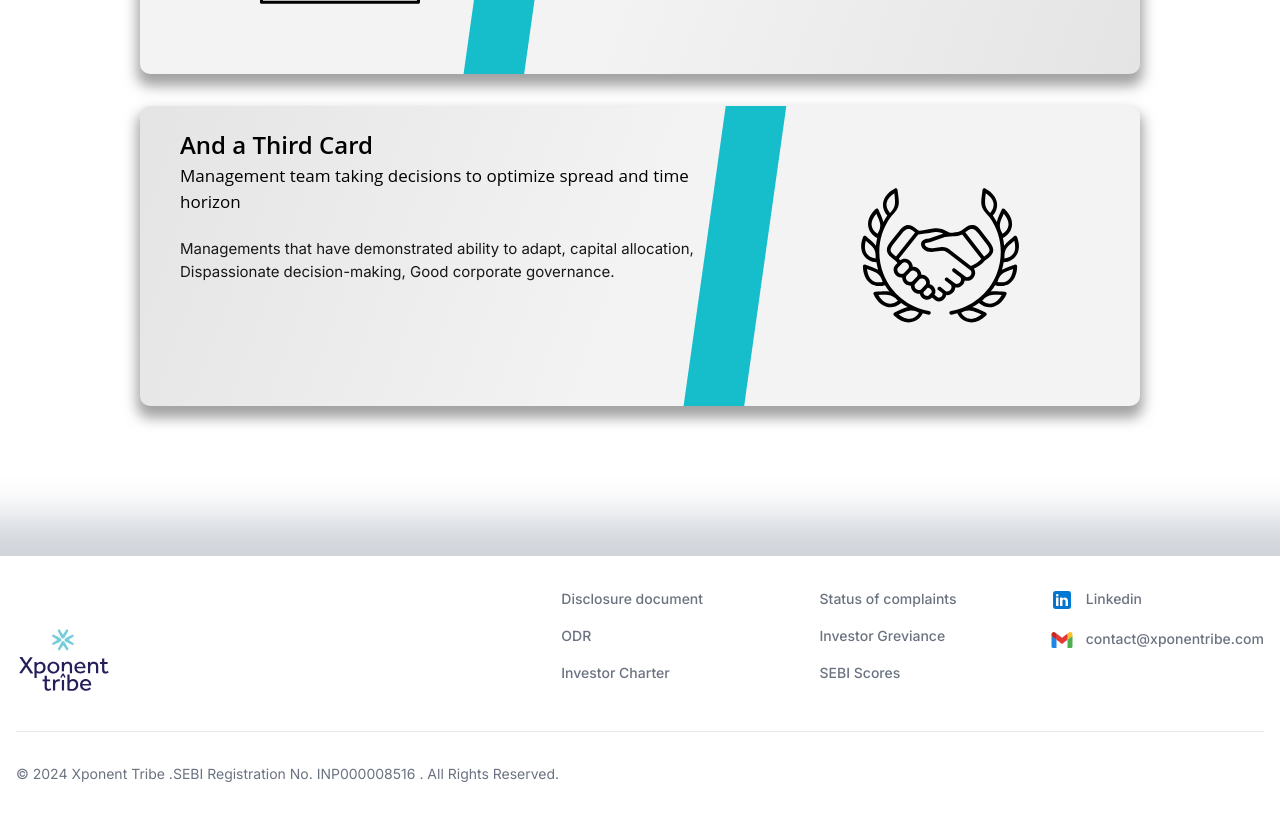
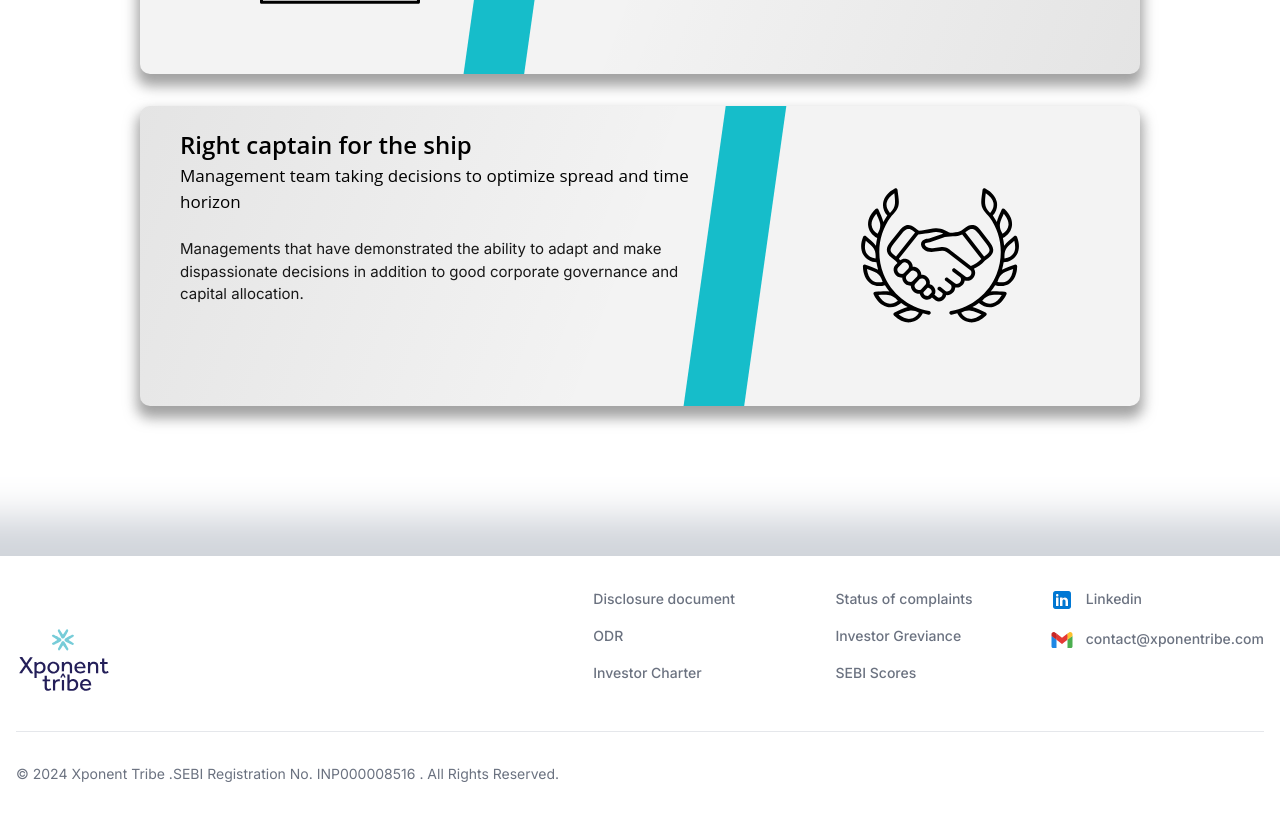
Before and after one commit to xponentribe/Xponentribe, a Next.js app: page /philosophy in a window 1280 px wide. Shown: the part 800-1616 px from the top of the page. Built offline with nearby package versions, Linux system fonts and the light colour scheme.

Commit message:
added URL

```diff
--- a/components/Contact.tsx
+++ b/components/Contact.tsx
@@ -29,7 +29,7 @@ const Contact = () => {
   const handleSubmit = async (event: React.FormEvent) => {
     event.preventDefault();
     try {
-      const response = await axios.post("api/send", {
+      const response = await axios.post(`${process.env.URL}/api/send`, {
         name,
         email,
         message,
--- a/components/EmailPopupForm.tsx
+++ b/components/EmailPopupForm.tsx
@@ -111,7 +111,7 @@ const SubscriptionForm: React.FC = () => {
     setIsSubscribed(true);
     setShowForm(false);
     try {
-      const response = await axios.post("api/send", {
+      const response = await axios.post(`${process.env.URL}/api/send`, {
         email,
       });
       console.log("Response:", response);
@@ -134,7 +134,7 @@ const SubscriptionForm: React.FC = () => {
               onClick={() => setShowForm(true)}
               className="bg-white border-2 border-teal-200 text-teal-400 font-bold p-2 rounded-lg m-4 text-sm"
             >
-              Subscribe Us
+              Subscribe To our letter
             </button>
           ) : (
             <form onSubmit={handleSubmit} className="grid place-items-center">
--- a/components/Footer.tsx
+++ b/components/Footer.tsx
@@ -20,7 +20,7 @@ const Footer = () => {
               />
             </a>
           </div>
-          <div className="grid grid-cols-2 gap-8 sm:gap-6 sm:grid-cols-3">
+          <div className="grid grid-cols-2 gap-2 sm:gap-2 sm:grid-cols-3">
             <div>
               <ul className="text-gray-500 dark:text-gray-400 font-medium ">
                 <li className="mb-4">
--- a/components/Hero.tsx
+++ b/components/Hero.tsx
@@ -26,10 +26,10 @@ const Hero = () => {
               </h1>
 
               <p className="text-center md:tracking-wider text-black mb-4 text-sm md:text-lg lg:text-xl py-6">
-                We believe that the key driver of returns in the compounding
-                equation is the exponent &quot;^n&quot;. Time is the exponent
-                that does the heavy lifting of returns, and therefore focusing
-                on longevity is the secret to wealth creation.
+                The key driver of returns in the compounding equation is the
+                exponent &quot;^n&quot;. Time does the heavy lifting of returns,
+                and therefore focusing on longevity is the secret to
+                wealth creation.
               </p>
             </div>
           </div>
--- a/components/Philosophy.tsx
+++ b/components/Philosophy.tsx
@@ -77,15 +77,15 @@ const Philosophy = () => {
               alt={""}
             />
             <div className="projcard-textbox">
-              <div className="projcard-title">And a Third Card</div>
+              <div className="projcard-title">Right captain for the ship</div>
               <div className="projcard-subtitle">
                 Management team taking decisions to optimize spread and time
                 horizon
               </div>
               <div className="projcard-description py-6">
-                Managements that have demonstrated ability to adapt, capital
-                allocation, Dispassionate decision-making, Good corporate
-                governance.
+                Managements that have demonstrated the ability to adapt and make
+                dispassionate decisions in addition to good corporate governance
+                and capital allocation.
               </div>
             </div>
           </div>
--- a/components/Team.tsx
+++ b/components/Team.tsx
@@ -15,7 +15,7 @@ const Team = () => {
       <div className="pt-24 bg-white">
         <div>
           <h1 className="text-center text-black leading-snug font-bold tracking-wide text-[40px] md:text-5xl lg:text-6xl">
-            Leadership <span className="text-teal-400">Team</span>
+            Founding <span className="text-teal-400">Team</span>
           </h1>
         </div>
         <div className="cards pt-24 pb-24 grid place-items-center sm:grid-cols-1">
--- a/components/ui/Floating-navbar.tsx
+++ b/components/ui/Floating-navbar.tsx
@@ -126,13 +126,13 @@ export default function Navbar() {
                     <div
                       data-state="open"
                       data-orientation="horizontal"
-                      className="origin-top-center relative mt-1.5 h-[var(--radix-navigation-menu-viewport-height)] w-full overflow-hidden rounded-md border bg-popover text-popover-foreground shadow-lg data-[state=open]:animate-in data-[state=closed]:animate-out data-[state=closed]:zoom-out-95 data-[state=open]:zoom-in-90 md:w-[var(--radix-navigation-menu-viewport-width)]"
+                      className="about origin-top-center relative mt-1.5 h-[var(--radix-navigation-menu-viewport-height)] w-full overflow-hidden rounded-md border bg-popover text-popover-foreground shadow-lg data-[state=open]:animate-in data-[state=closed]:animate-out data-[state=closed]:zoom-out-95 data-[state=open]:zoom-in-90 md:w-[var(--radix-navigation-menu-viewport-width)]"
                       style={
                         {
                           "--radix-navigation-menu-viewport-width": "165px",
                           "--radix-navigation-menu-viewport-height": "125px",
                           position: "relative",
-                          left: "125vh",
+                          left: "135vh",
                         } as React.CSSProperties
                       }
                     >
@@ -212,7 +212,7 @@ export default function Navbar() {
                     <div
                       data-state="open"
                       data-orientation="horizontal"
-                      className="origin-top-center relative mt-1.5 h-[var(--radix-navigation-menu-viewport-height)] w-full overflow-hidden rounded-md border bg-popover text-popover-foreground shadow-lg data-[state=open]:animate-in data-[state=closed]:animate-out data-[state=closed]:zoom-out-95 data-[state=open]:zoom-in-90 md:w-[var(--radix-navigation-menu-viewport-width)]"
+                      className="letter origin-top-center relative mt-1.5 h-[var(--radix-navigation-menu-viewport-height)] w-full overflow-hidden rounded-md border bg-popover text-popover-foreground shadow-lg data-[state=open]:animate-in data-[state=closed]:animate-out data-[state=closed]:zoom-out-95 data-[state=open]:zoom-in-90 md:w-[var(--radix-navigation-menu-viewport-width)]"
                       style={
                         {
                           "--radix-navigation-menu-viewport-width": "165px",
--- a/data/index.ts
+++ b/data/index.ts
@@ -69,9 +69,9 @@ export const navItems = [
     },
     {
       id: 3,
-      head: "Management team taking decisions to optimize spread and time horizon",
-      // sub: "Management team taking decisions to optimize spread and time horizon",
-      desc: "Managements that have demonstrated ability to adapt, capital allocation, Dispassionate decision-making, Good corporate governance.",
+      head: "Right captain for the ship",
+      sub: "Management team taking decisions to optimize spread and time horizon",
+      desc: "Managements that have demonstrated the ability to adapt and make dispassionate decisions in addition to good corporate governance and capital allocation.",
       phiimg: "/hands.svg"
     }
   ]
```
Also changed, not shown: components/ui/Navbar.css (added, +10 -0 lines).
